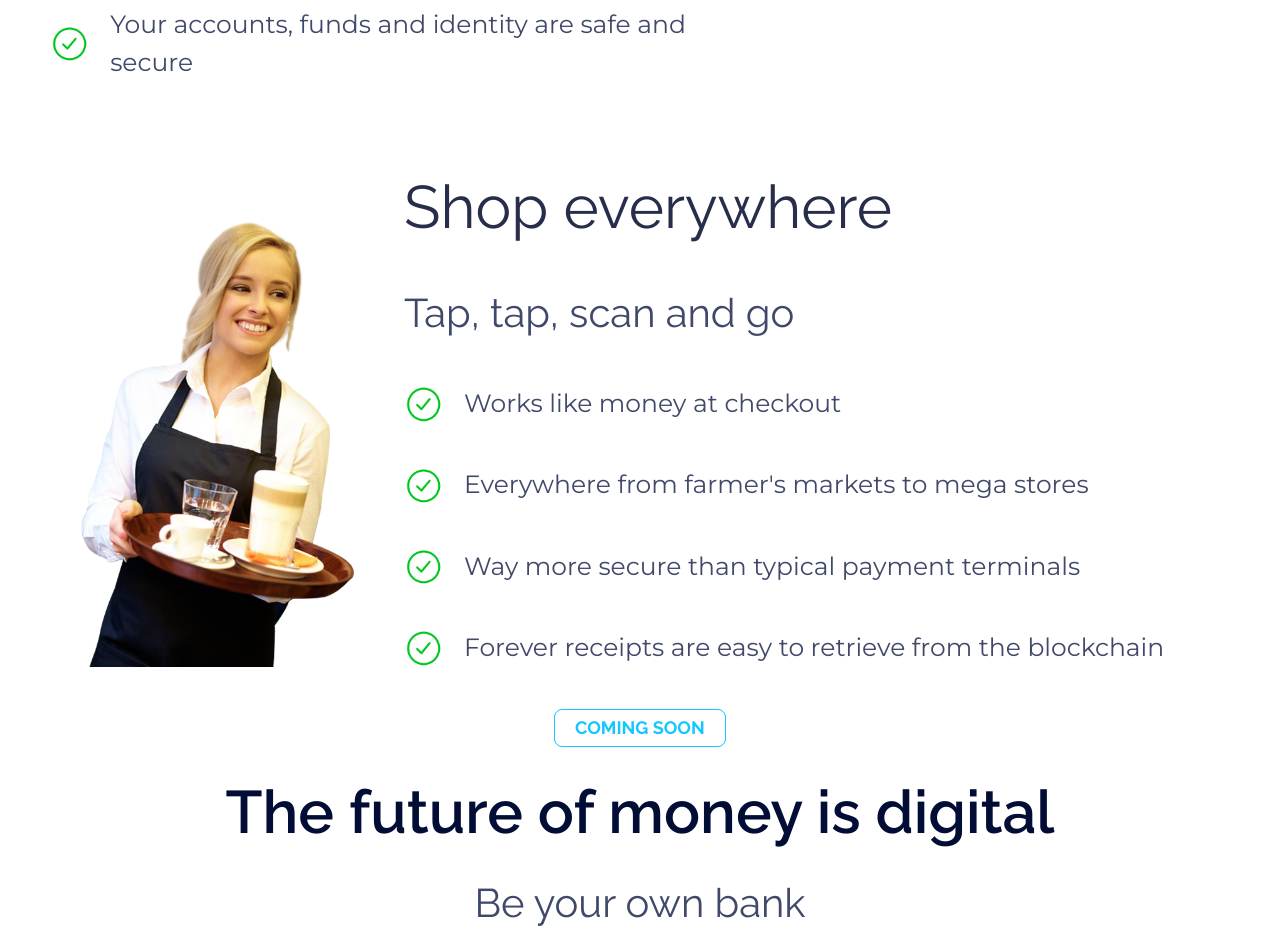
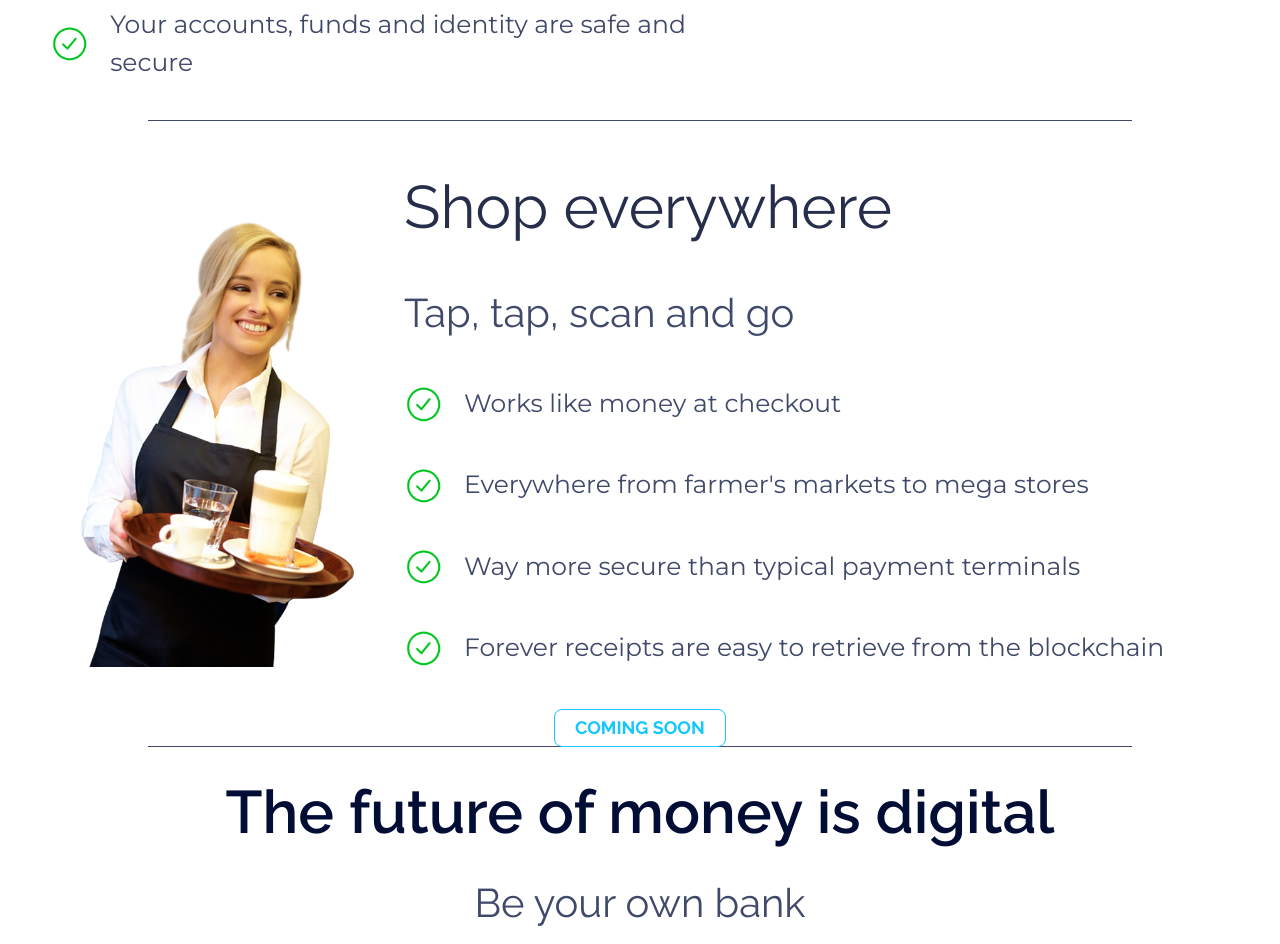
Before and after one commit to hakuna0829/chain_payment, a React (Create React App) app: page /consumers in a window 1280 px wide. Shown: the part 1580-2524 px from the top of the page. Built offline with nearby package versions, Linux system fonts and the light colour scheme; what redux-define would draw is missing.

Commit message:
add divider line on consumers page

```diff
--- a/src/pages/consumer.js
+++ b/src/pages/consumer.js
@@ -59,7 +59,9 @@ export default function ConsumerPage() {
               </div>
             </div>
           </div>
-
+          <div className="divider" >
+            <hr></hr>
+          </div>
           <div className="friends_area">
             <div className="content">
               <h2>Funds to friends and family</h2>
@@ -94,7 +96,9 @@ export default function ConsumerPage() {
               <img src="/images/friends_guy.png" alt="global woman"></img>
             </div>
           </div>
-
+          <div className="divider" >
+            <hr></hr>
+          </div>
           <div className="shop_area">
             <div className="photo">
               <img src="/images/waitress.png" alt="waitress lady" />
@@ -134,6 +138,9 @@ export default function ConsumerPage() {
                 COMING SOON
               </Link>
             </div>
+          </div>
+          <div className="divider" >
+            <hr></hr>
           </div>
           <div className="future_area">
             <p className="title">The future of money is digital</p>
--- a/src/styles/index.scss
+++ b/src/styles/index.scss
@@ -298,8 +298,11 @@ html {
       padding: 20px 2%;
       // border: solid 2px red;
       color: #40496a;
+      justify-content: center;
+
       & > div {
         width: 100%;
+        max-width: 1900px;
       }
     }
 
@@ -561,6 +564,20 @@ html {
           font-weight: 600;
         }
       }
+
+      .divider {
+        height: 1px;
+        width: 100%;
+        display: flex;
+        justify-content: center;
+        margin-top: -1px;
+        hr {
+          border: 0;
+          border-top: 1px solid #40496a;
+          margin: 0px;
+          width: 80%;
+        }
+      }
     }
   }
 }
```
